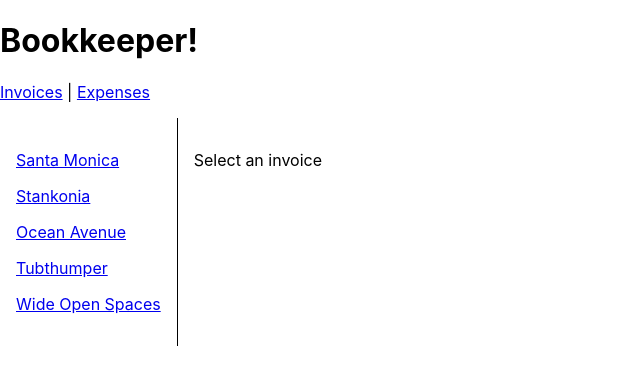
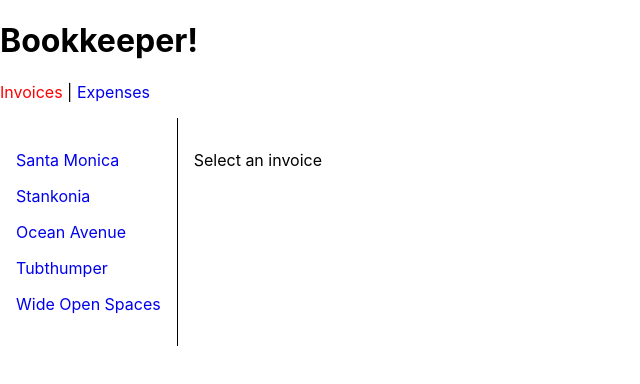
Before and after one commit to SajedurRahmanShihab/react-router-v6-documentation, a React (Create React App) app: page /invoices in a window 1280 px wide. Shown: the top 384 px of the page, without its empty margins (0-640 px from the left). Built offline with nearby package versions, Linux system fonts and the light colour scheme.

Commit message:
active links

```diff
--- a/src/App.js
+++ b/src/App.js
@@ -1,4 +1,4 @@
-import { Link, Outlet } from "react-router-dom";
+import { Link, NavLink, Outlet } from "react-router-dom";
 
 export default function App() {
   return (
@@ -10,8 +10,26 @@ export default function App() {
           paddingBottom: "1rem",
         }}
       >
-        <Link to="/invoices">Invoices</Link> | {" "}
-        <Link to="/expenses">Expenses</Link>
+        <NavLink style={({ isActive }) => {
+          return {
+            textDecoration: 'none',
+            color: isActive ? 'red' : ''
+          }
+        }}
+          to="/invoices"
+        >
+          Invoices
+        </NavLink> | {" "}
+        <NavLink style={({ isActive }) => {
+          return {
+            textDecoration: 'none',
+            color: isActive ? 'red' : ''
+          }
+        }}
+          to="/expenses"
+        >
+          Expenses
+        </NavLink>
       </nav>
       <Outlet />
     </div>
--- a/src/routes/invoices.jsx
+++ b/src/routes/invoices.jsx
@@ -1,4 +1,4 @@
-import { Link, Outlet } from "react-router-dom";
+import { Link, NavLink, Outlet } from "react-router-dom";
 import { getInvoices } from "../data";
 
 export default function Invoices() {
@@ -12,16 +12,23 @@ export default function Invoices() {
                 }}
             >
                 {invoices.map((invoice) => (
-                    <Link
-                        style={{ display: "block", margin: "1rem 0" }}
+                    <NavLink
+                        style={({ isActive }) => {
+                            return {
+                                display: 'block',
+                                margin: '1rem 0',
+                                color: isActive ? 'red' : '',
+                                textDecoration: 'none'
+                            }
+                        }}
                         to={`/invoices/${invoice.number}`}
                         key={invoice.number}
                     >
                         {invoice.name}
-                    </Link>
+                    </NavLink>
                 ))}
             </nav>
             <Outlet />
-        </div>
+        </div >
     );
 }
```
